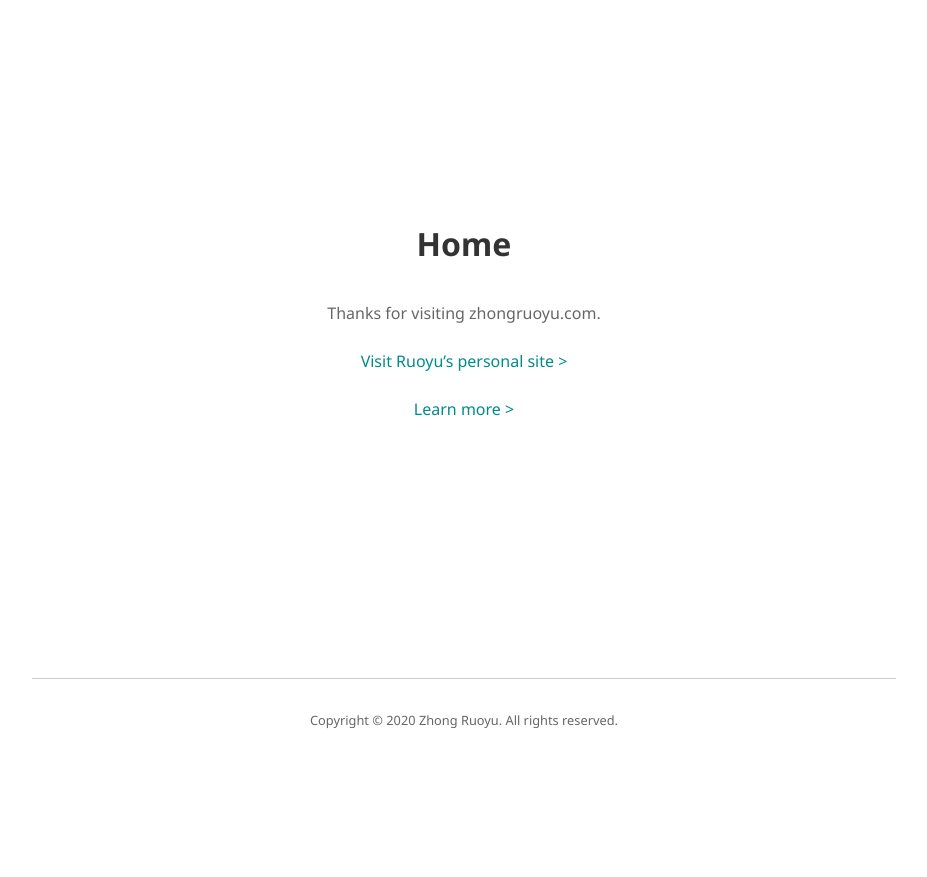
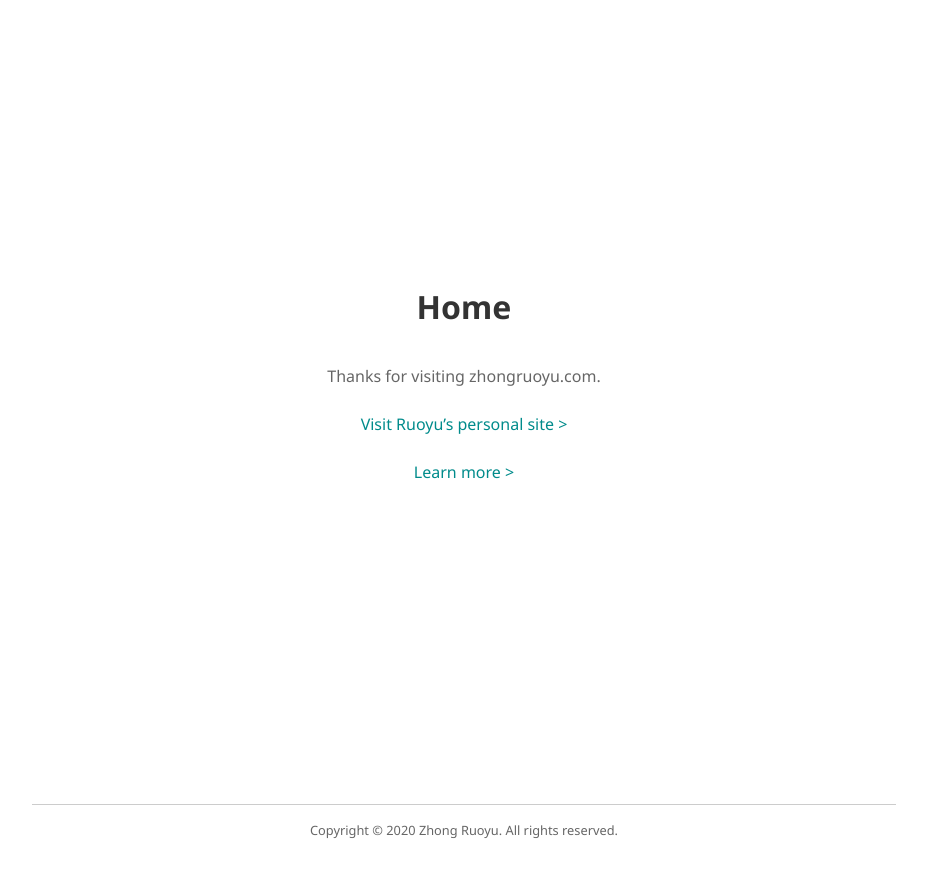
Before and after one commit to ZhongRuoyu/zhongruoyu.com, a Jekyll site: the page built from pages/core/index.html, in a window 1280 px wide. Shown: the top 877 px of the page, without its empty margins (176-1103 px from the left). Built offline with Jekyll 4.4.1, drawn with Linux system fonts in a browser that asks for light colours.

Commit message:
Styles updated

```diff
--- a/_sass/components/containers.scss
+++ b/_sass/components/containers.scss
@@ -2,12 +2,20 @@ body > main.page-content {
     font-size: $font-normal;
     box-sizing: border-box;
     padding: 2rem 5%;
-    margin: 5rem 0 2rem;
-    min-height: $mobile-viewport-height-split-alpha;
+    min-height: $viewport-height-split-alpha;
     flex: 1 0 auto;
     flex-direction: column;
     @media print {
-        margin: 2rem 0;
+        margin: 2rem;
+        padding: 0;
+    }
+}
+body > main.page-content > div.wrapper {
+    margin: 5rem 0 2rem;
+}
+@media #{$tablet-and-below} {
+    body > main.page-content {
+        min-height: $mobile-viewport-height-split-alpha;
     }
 }
 @media #{$mobile-smaller} {
@@ -21,20 +29,9 @@ body.centre {
     margin: 0 auto;
     min-height: 100vh;
 }
-@media #{$tablet-and-below} {
-    body.centre {
-        min-height: $min-height-tablet-and-below;
-    }
-}
 body.centre > main.page-content.centre {
-    min-height: $viewport-height-split-alpha;
     display: table;
     margin: auto;
-}
-@media #{$tablet-and-below} {
-    body.centre > main.page-content.centre {
-        min-height: $mobile-viewport-height-split-alpha;
-    }
 }
 body.centre > main.page-content.centre > div.wrapper.centre {
     display: table-cell;
--- a/_sass/components/footer.scss
+++ b/_sass/components/footer.scss
@@ -1,10 +1,13 @@
+div.footer-wrapper {
+    box-sizing: border-box;
+    min-height: $viewport-height-split-beta;
+    padding: 3rem 0 1rem;
+}
+
 footer.page-footer {
+    margin: 0 auto;
     border-top: 1px solid $delta;
-    box-sizing: border-box;
     width: 90%;
-    min-height: $viewport-height-split-beta;
-    margin: 3rem auto 0;
-    padding: 1rem 0;
     text-align: center;
     font-size: $font-small;
     color: $gamma;
--- a/_sass/variables.scss
+++ b/_sass/variables.scss
@@ -16,10 +16,10 @@ $font-small: 0.8*$font-normal;
 $border-radius: 4px;
 $min-width: 360px;
 
-$viewport-height-split-alpha: 90vh;
-$viewport-height-split-beta: 10vh;
+$viewport-height-split-alpha: 85vh;
+$viewport-height-split-beta: 16vh;
 $min-height-tablet-and-below: 80vh;
-$mobile-viewport-height-split-alpha: 70vh;
+$mobile-viewport-height-split-alpha: 64vh;
 
 $above: "screen and (min-width: 1280px)";
 $tablet-and-above: "screen and (min-width: 425px)";
```
